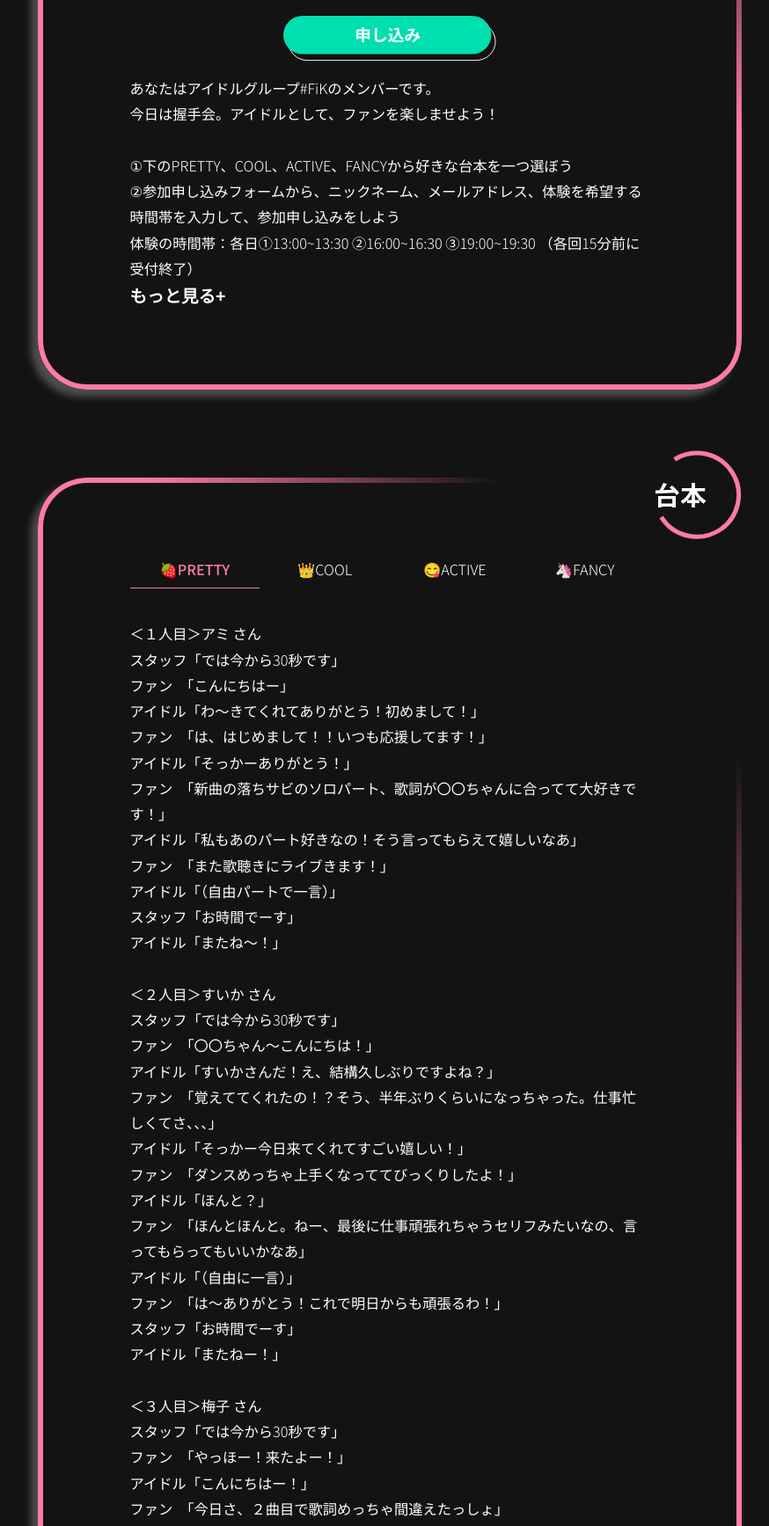
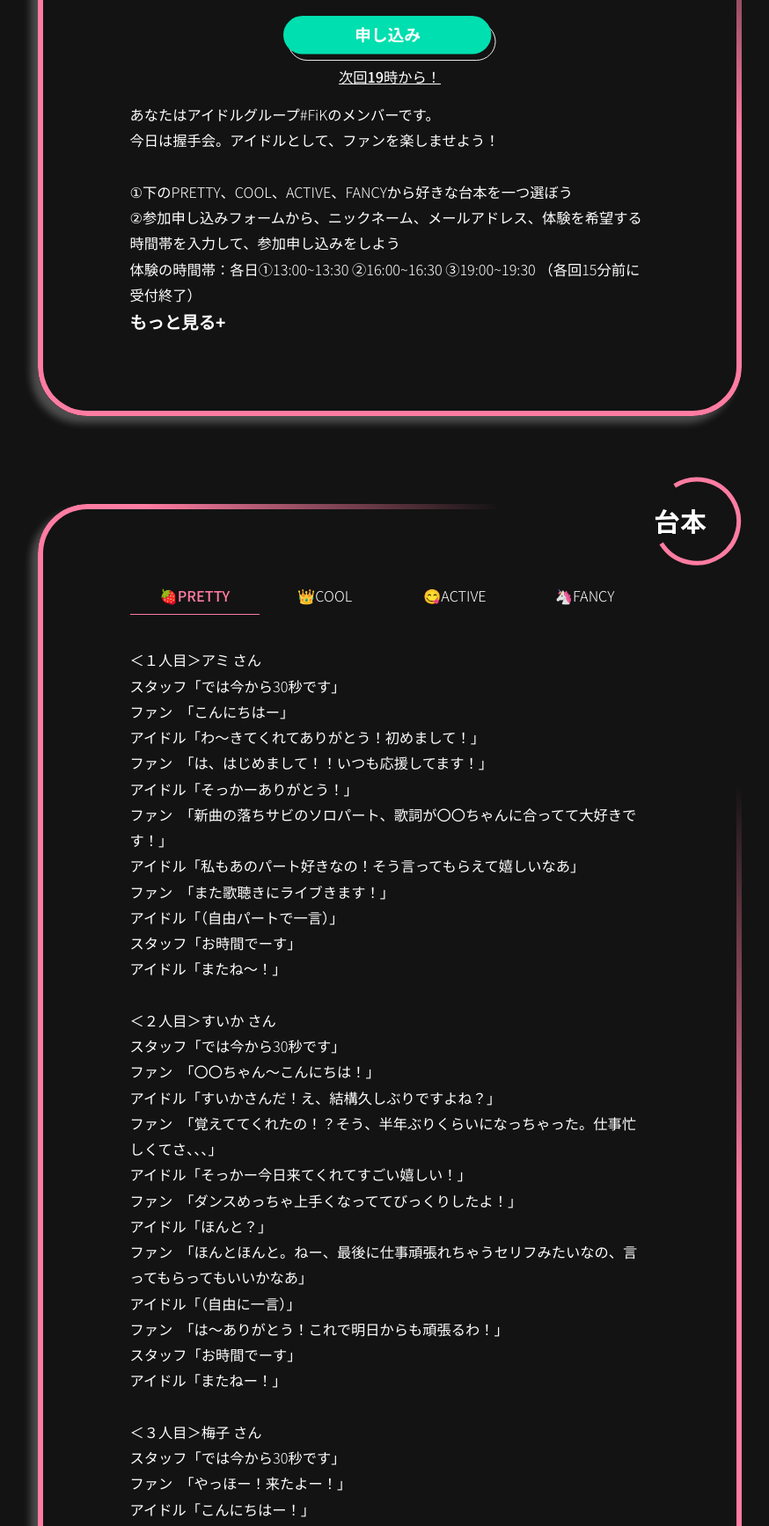
Before and after one commit to larkin267/fikpages, a Jekyll site: the page built from index.html, in a window 1280 px wide, cut to the strip 1017-2752 px from the top of the page. Shown: the whole strip at 88% size, without its empty margins (197-1071 px from the left). Built offline with Jekyll 4.4.1, drawn with Linux system fonts in a browser that asks for light colours.

Commit message:
add time

```diff
--- a/assets/css/style.scss
+++ b/assets/css/style.scss
@@ -116,7 +116,7 @@ img {
 
     display: grid;
     grid-template-columns: repeat(8, 1fr);
-    grid-template-rows: 80px auto 90px auto 80px;
+    grid-template-rows: 80px auto 120px auto 80px;
     grid-auto-rows: 100px;
 
     border-style: none;
@@ -149,6 +149,16 @@ img {
     padding-top: 22px;
     width: 40.8%;
     height: 100%;
+}
+
+.block2-under-btn {
+    font-size: 2.6em;
+    font-weight: 500;
+    color: #ffffff;
+    text-align: center;
+    margin-top: 4px;
+    margin-bottom: 0;
+    text-decoration : underline;
 }
 
 .block2-intro {
--- a/index.html
+++ b/index.html
@@ -43,6 +43,7 @@ layout: default
             <a href="https://docs.google.com/forms/d/e/1FAIpQLSdsRHOD9ZC0ELTXSh7_X4JA-YIPwar_mn3j1H-_cDPsos2lOA/viewform?usp=sf_link" target="_blank">
               <img src="{{site.url}}{{site.baseurl}}/assets/images/block2_button.svg" alt="申し込み">
             </a>
+            <p class="block2-under-btn">次回19時から！</p>
           </div>
         </div>
         <div class="block2-intro">
```
